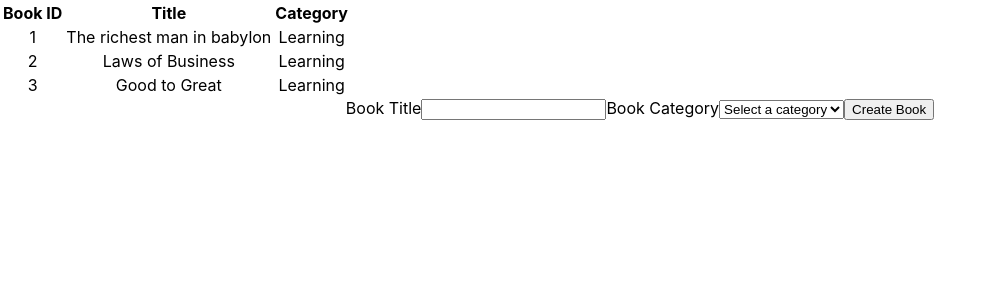
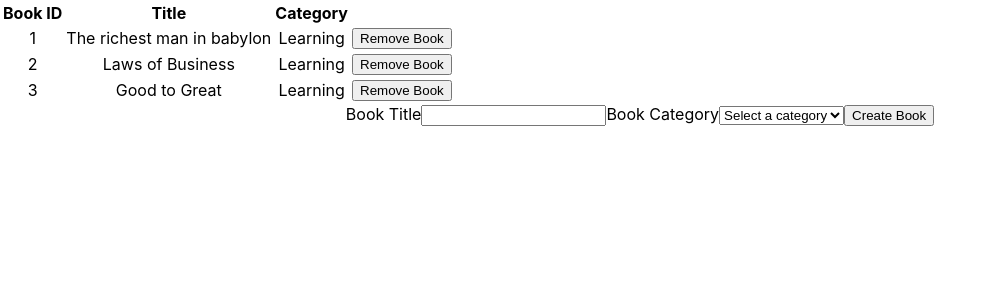
Before and after one commit to Jaakal/bookstore-cms, a React (Create React App) app: page / in a window 1280 px wide. Shown: the top 300 px of the page, without its empty margins (0-993 px from the left). Built offline with nearby package versions, Linux system fonts and the light colour scheme.

Commit message:
Created milestone3 functionality and removed linter errors

```diff
--- a/src/components/Book.js
+++ b/src/components/Book.js
@@ -2,13 +2,19 @@ import React from 'react';
 import PropTypes from 'prop-types';
 
 const Book = props => {
-  const { book } = props;
+  const { book, handleRemoveBook } = props;
   const { id, title, category } = book;
+
+  const handleRemoveBookClosure = () => {
+    handleRemoveBook(book);
+  };
+
   return (
     <tr>
       <td>{id}</td>
       <td>{title}</td>
       <td>{category}</td>
+      <td><button onClick={handleRemoveBookClosure} type="button">Remove Book</button></td>
     </tr>
   );
 };
@@ -19,9 +25,16 @@ Book.defaultProps = {
     title: '',
     category: '',
   },
+  handleRemoveBook: () => undefined,
 };
+
 Book.propTypes = {
-  book: PropTypes.objectOf(PropTypes.object),
+  book: PropTypes.shape({
+    id: PropTypes.string,
+    title: PropTypes.string,
+    category: PropTypes.string,
+  }),
+  handleRemoveBook: PropTypes.func,
 };
 
 export default Book;
--- a/src/containers/BooksForm.js
+++ b/src/containers/BooksForm.js
@@ -1,29 +1,84 @@
-import React, { Component } from 'react';
+import React from 'react';
+import PropTypes from 'prop-types';
+import { connect } from 'react-redux';
+import { addBook } from '../actions/index';
 
 
 const CATEGORIES = ['Action', 'Biography', 'History', 'Horror', 'Kids', 'Learning', 'Sci-Fi'];
-const BooksForm = () => (
-  <div>
-    <form>
+class BooksForm extends React.Component {
+  constructor(props) {
+    super(props);
+
+    this.state = {
+      title: '',
+      category: 'default',
+    };
+
+    this.handleChange = this.handleChange.bind(this);
+    this.handleSubmit = this.handleSubmit.bind(this);
+  }
+
+  handleChange(event) {
+    const newState = event.target.id === 'title' ? { title: event.target.value } : { category: event.target.value };
+
+    this.setState(newState);
+  }
+
+  handleSubmit(event) {
+    event.preventDefault();
+
+    const { addBook } = this.props;
+
+    addBook(this.state);
+
+    this.setState({
+      title: '',
+      category: 'default',
+    });
+  }
+
+  render() {
+    return (
+      <form onSubmit={this.handleSubmit}>
         <label htmlFor="title">
           Book Title
-        <input id="title" name="title" />
+          <input onChange={this.handleChange} id="title" name="title" />
         </label>
-
 
         <label htmlFor="category">
           Book Category
-        <select id="category">
-          <option defaultValue="">Select a category</option>
-          {CATEGORIES.map((category, index) => <option key={category}>{category}</option>)}
+          <select onChange={this.handleChange} id="category">
+            <option defaultValue="default">Select a category</option>
+            {CATEGORIES.map(category => <option key={category}>{category}</option>)}
           </select>
-
         </label>
 
         <button type="submit">Create Book</button>
       </form>
-  </div>
     );
+  }
+}
 
+BooksForm.defaultProps = {
+  addBook: () => undefined,
+};
 
-export default BooksForm;
+BooksForm.propTypes = {
+  addBook: PropTypes.func,
+};
+
+const mapDispatchToProps = dispatch => ({
+  addBook: state => {
+    dispatch(
+      addBook(
+        {
+          id: Math.floor(Math.random() * 1001).toString(),
+          title: state.title,
+          category: state.category,
+        },
+      ),
+    );
+  },
+});
+
+export default connect(null, mapDispatchToProps)(BooksForm);
--- a/src/containers/BooksList.js
+++ b/src/containers/BooksList.js
@@ -2,9 +2,15 @@ import React from 'react';
 import { connect } from 'react-redux';
 import PropTypes from 'prop-types';
 import Book from '../components/Book';
+import { removeBook } from '../actions/index';
 
 const BooksList = props => {
   const { books } = props;
+
+  const handleRemoveBook = book => {
+    props.removeBook(book);
+  };
+
   return (
     <div>
       <table>
@@ -17,21 +23,36 @@ const BooksList = props => {
         </thead>
         <tbody>
           {books.map(book => (
-            <Book key={book.id} book={book} />
+            <Book key={book.id} book={book} handleRemoveBook={handleRemoveBook} />
           ))}
         </tbody>
       </table>
     </div>
   );
 };
+
 BooksList.defaultProps = {
   books: [],
+  removeBook: () => undefined,
 };
+
+/* eslint-disable react/forbid-prop-types */
 BooksList.propTypes = {
-  books: PropTypes.objectOf(PropTypes.object),
+  books: PropTypes.array,
+  removeBook: PropTypes.func,
 };
+/* eslint-enable react/forbid-prop-types */
 
 const mapStateToProps = state => ({
   books: state.books,
 });
-export default connect(mapStateToProps, null)(BooksList);
+
+const mapDispatchToProps = dispatch => ({
+  removeBook: book => {
+    dispatch(
+      removeBook(book),
+    );
+  },
+});
+
+export default connect(mapStateToProps, mapDispatchToProps)(BooksList);
--- a/src/index.js
+++ b/src/index.js
@@ -13,7 +13,7 @@ const store = createStore(
 store.dispatch({
   type: 'CREATE_BOOK',
   book: {
-    id: 1,
+    id: '1',
     title: 'The richest man in babylon',
     category: 'Learning',
   },
@@ -21,7 +21,7 @@ store.dispatch({
 store.dispatch({
   type: 'CREATE_BOOK',
   book: {
-    id: 2,
+    id: '2',
     title: 'Laws of Business',
     category: 'Learning',
   },
@@ -29,7 +29,7 @@ store.dispatch({
 store.dispatch({
   type: 'CREATE_BOOK',
   book: {
-    id: 3,
+    id: '3',
     title: 'Good to Great',
     category: 'Learning',
   },
--- a/src/reducers/books.js
+++ b/src/reducers/books.js
@@ -1,16 +1,17 @@
 const CREATE_BOOK = 'CREATE_BOOK';
 const REMOVE_BOOK = 'REMOVE_BOOK';
 
-export default function (state = [], action) {
+export default (state = [], action) => {
   switch (action.type) {
     case CREATE_BOOK:
       return [...state, action.book];
     case REMOVE_BOOK: {
       const newState = [...state];
       const index = state.indexOf(action.book);
-      return newState.splice(index, 1);
+      newState.splice(index, 1);
+      return newState;
     }
     default:
       return state;
   }
-}
+};
```
Lines whose indentation alone changed are shown as unchanged.
